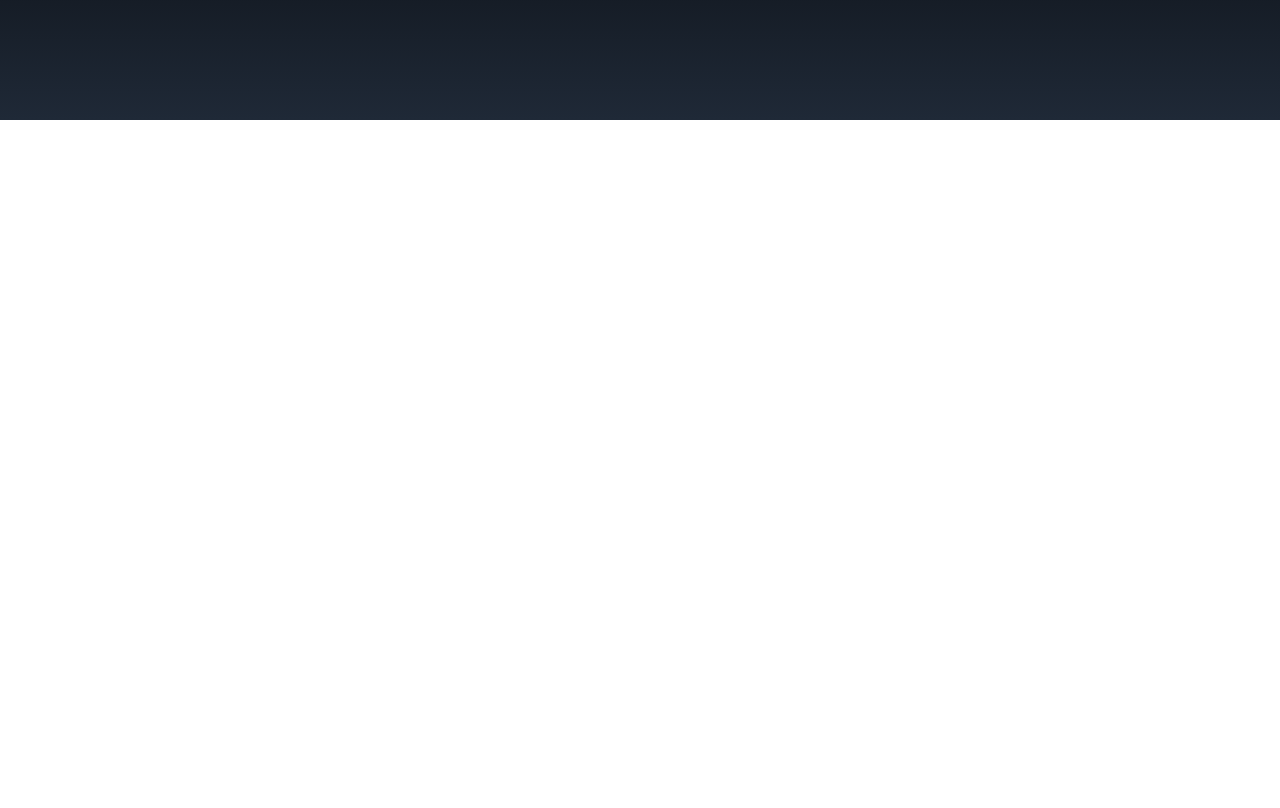
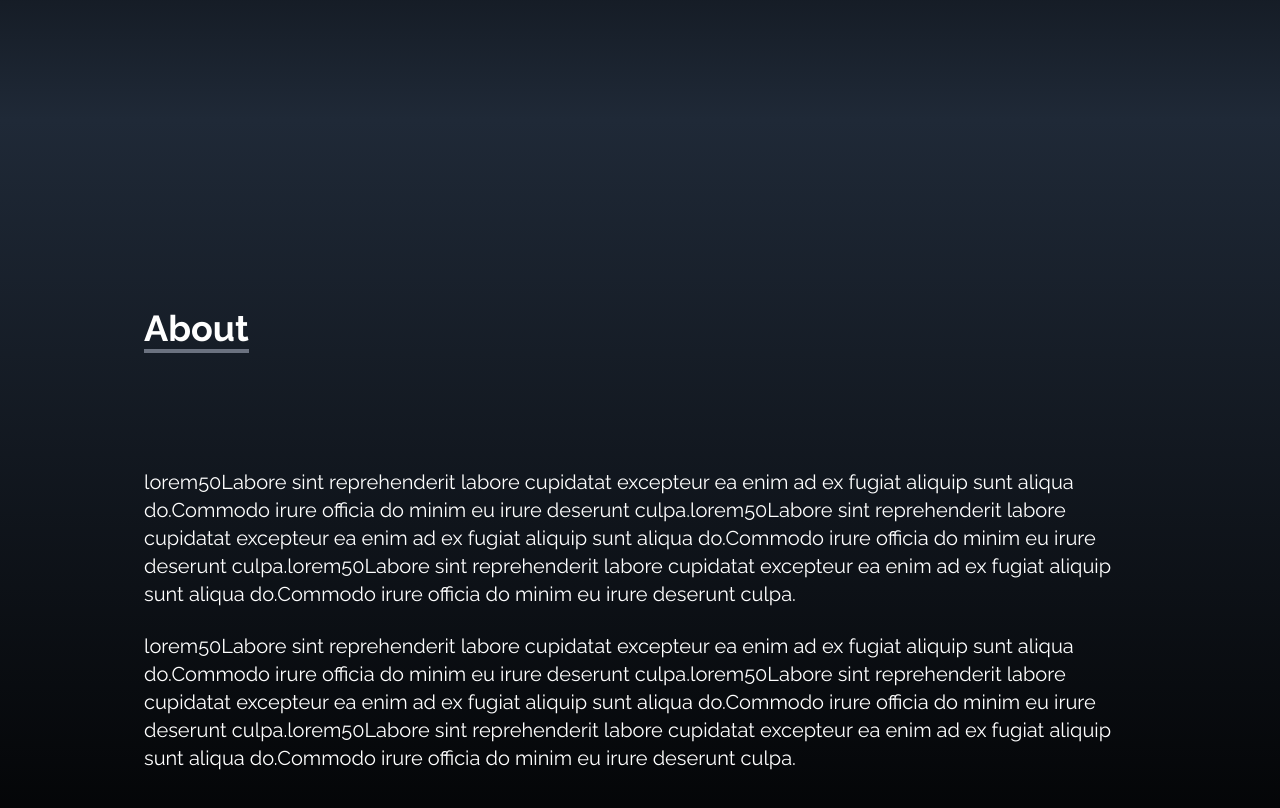
Before and after one commit to devpandhii/personal-portfolio, a React (Create React App) app: page / in a window 1280 px wide. Shown: the part 680-1488 px from the top of the page. Before the commit the page ends 800 px from the top, so only its background shows below. Built offline with nearby package versions, Linux system fonts and the light colour scheme.

Commit message:
about page done partially

```diff
--- a/src/App.js
+++ b/src/App.js
@@ -1,6 +1,7 @@
+import NavBar from "./component/NavBar";
 import Home from "./component/Home";
-import NavBar from "./component/NavBar";
 import SocialLinks from "./component/SocialLinks";
+import About from "./component/About";
 
 function App() {
   return (
@@ -8,6 +9,7 @@ function App() {
     <NavBar/>
     <Home/>
     <SocialLinks/>
+    <About/>
     </div>
   );
 }
--- /dev/null
+++ b/src/component/About.jsx
@@ -0,0 +1,24 @@
+import React from 'react'
+
+const About = () => {
+  return (
+    <div name="about" className='w-full h-screen bg-gradient-to-b from-gray-800 to to-black text-white'>
+        <div className='max-w-screen-lg p-4 mx-auto flex flex-col justify-center w-full h-full'>
+            <div className='py-10'>
+            <p className='text-4xl font-bold inline border-b-4 border-gray-500'>
+                About
+            </p>
+            </div>
+                <p className='text-xl mt-20'>
+                    lorem50Labore sint reprehenderit labore cupidatat excepteur ea enim ad ex fugiat aliquip sunt aliqua do.Commodo irure officia do minim eu irure deserunt culpa.lorem50Labore sint reprehenderit labore cupidatat excepteur ea enim ad ex fugiat aliquip sunt aliqua do.Commodo irure officia do minim eu irure deserunt culpa.lorem50Labore sint reprehenderit labore cupidatat excepteur ea enim ad ex fugiat aliquip sunt aliqua do.Commodo irure officia do minim eu irure deserunt culpa.
+                </p>
+                <br/>
+                <p className='text-xl'>
+                    lorem50Labore sint reprehenderit labore cupidatat excepteur ea enim ad ex fugiat aliquip sunt aliqua do.Commodo irure officia do minim eu irure deserunt culpa.lorem50Labore sint reprehenderit labore cupidatat excepteur ea enim ad ex fugiat aliquip sunt aliqua do.Commodo irure officia do minim eu irure deserunt culpa.lorem50Labore sint reprehenderit labore cupidatat excepteur ea enim ad ex fugiat aliquip sunt aliqua do.Commodo irure officia do minim eu irure deserunt culpa.
+                </p>
+            </div>
+    </div>
+  )
+}
+
+export default About
```
